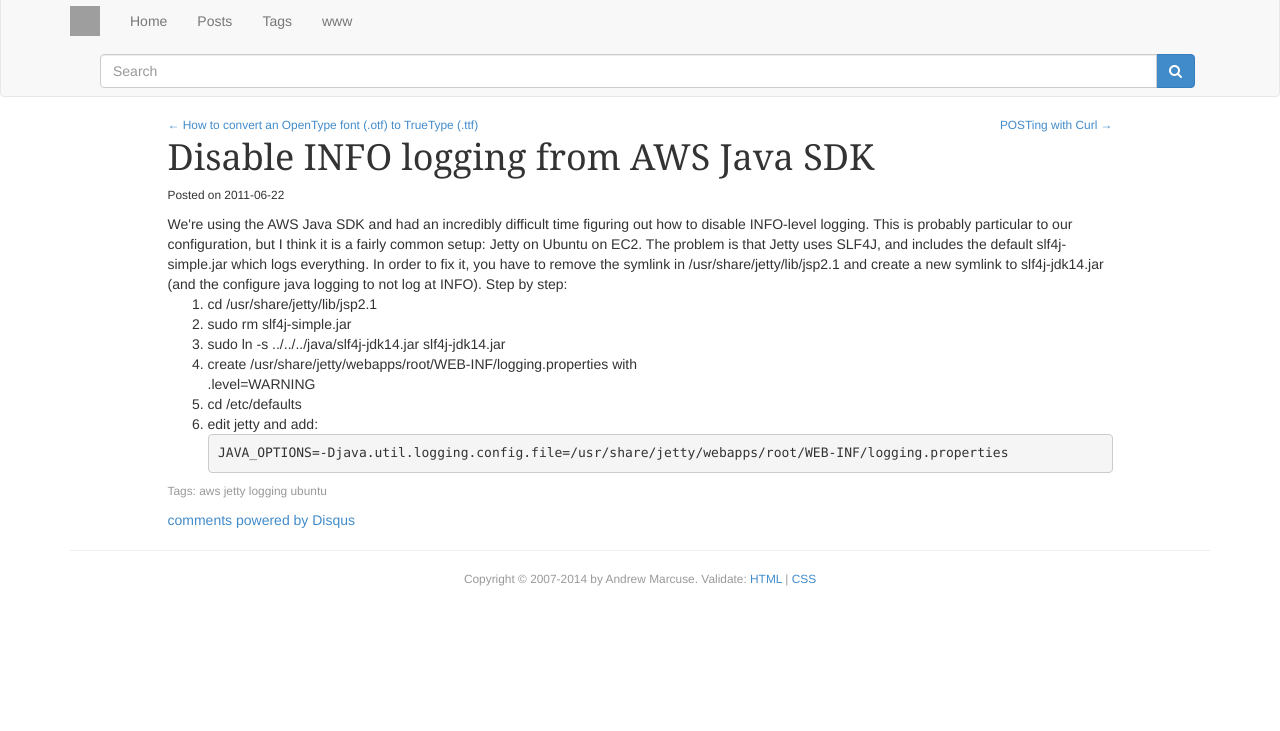
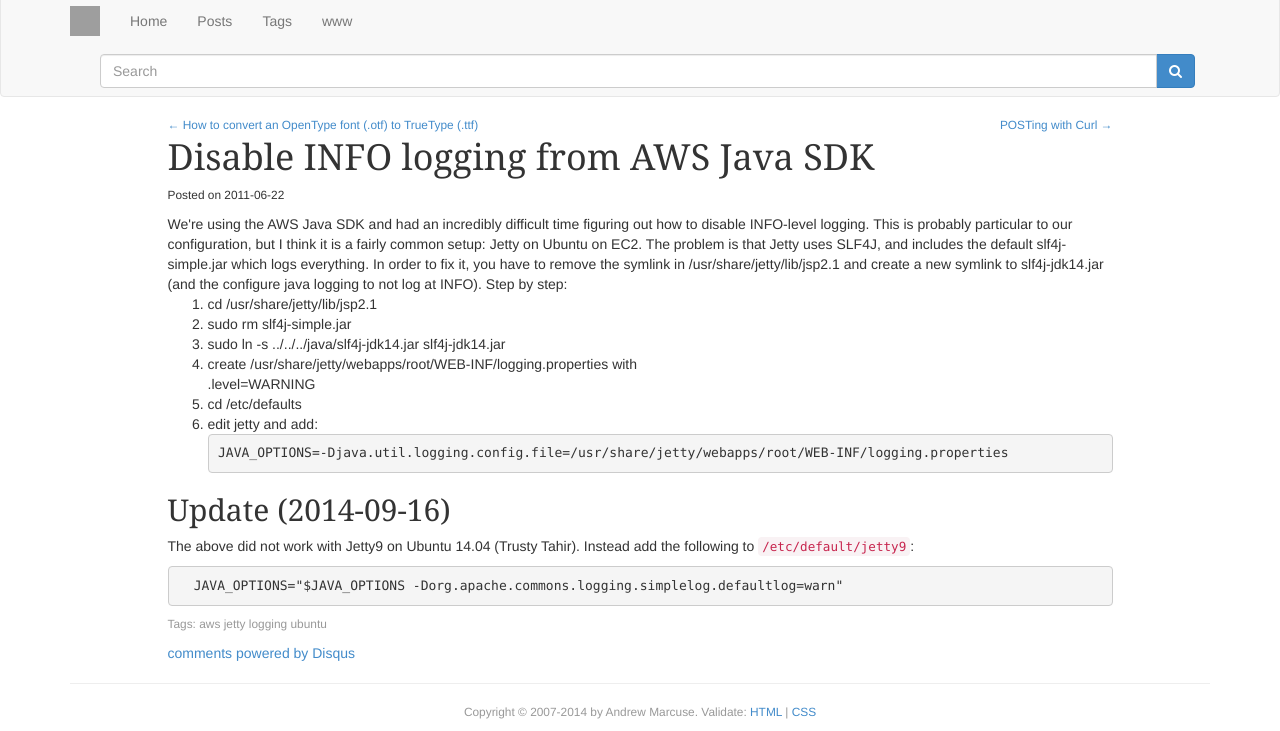
Before and after one commit to indrajithbandara/fileformat.github.io, a Jekyll site: the page built from _posts/2011-06-22-disable-info-logging-from-aws-java-sdk.html, in a window 1280 px wide. Shown: the part 335-1066 px from the top of the page. Built offline with Jekyll 4.4.1, drawn with Linux system fonts in a browser that asks for light colours; comment, search, counter and statistics services are not loaded; before the commit the page ends 933 px from its top, so only the background shows below that; grey boxes are pictures that could not be loaded.

Commit message:
Updated how to disable AWS Java SDK logging for Jetty9 on Ubuntu 14.04

```diff
--- a/_posts/2011-06-22-disable-info-logging-from-aws-java-sdk.html
+++ b/_posts/2011-06-22-disable-info-logging-from-aws-java-sdk.html
@@ -32,3 +32,9 @@ Step by step:
 JAVA_OPTIONS=-Djava.util.logging.config.file=/usr/share/jetty/webapps/root/WEB-INF/logging.properties</pre>
 </li>
 </ol>
+
+<h2>Update (2014-09-16)</h2>
+<p>The above did not work with Jetty9 on Ubuntu 14.04 (Trusty Tahir).  Instead add the following to <code>/etc/default/jetty9</code>:</p>
+<pre>
+  JAVA_OPTIONS="$JAVA_OPTIONS -Dorg.apache.commons.logging.simplelog.defaultlog=warn"
+</pre>
```
